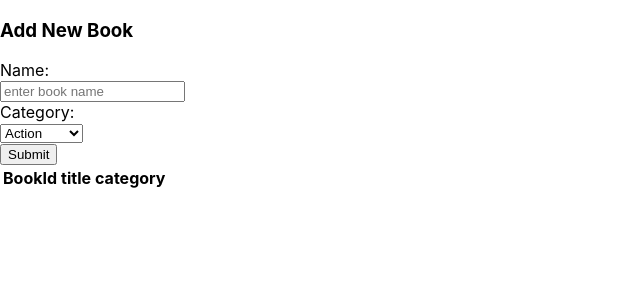
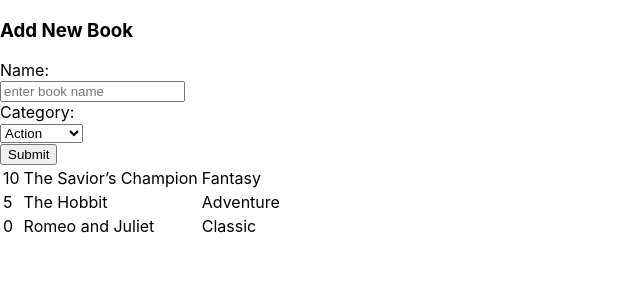
Before and after one commit to RICKCOYL/Book-store, a React (Create React App) app: page / in a window 1280 px wide. Shown: the top 300 px of the page, without its empty margins (0-640 px from the left). Built offline with nearby package versions, Linux system fonts and the light colour scheme.

Commit message:
Use the book component to load books and connect the component to the store state

```diff
--- a/src/containers/BooksList.js
+++ b/src/containers/BooksList.js
@@ -1,18 +1,29 @@
 import React from 'react';
-// import Book from '../components/Book';
+import { connect } from 'react-redux';
+import PropTypes from 'prop-types';
 
-export default function BooksList() {
+import Book from '../components/Book';
+
+function BooksList({ books }) {
   return (
     <div>
       <table>
         <tbody>
-          <tr>
-            <th>BookId</th>
-            <th>title</th>
-            <th>category</th>
-          </tr>
+          {books.map((book) => (<Book book={book} key={book.id} />))}
         </tbody>
       </table>
     </div>
   );
 }
+
+const mapStateToProps = (state) => ({ books: state.books });
+
+export default connect(mapStateToProps)(BooksList);
+
+BooksList.defaultProps = {
+  books: [],
+};
+
+BooksList.propTypes = {
+  books: PropTypes.oneOfType([PropTypes.array]),
+};
```
